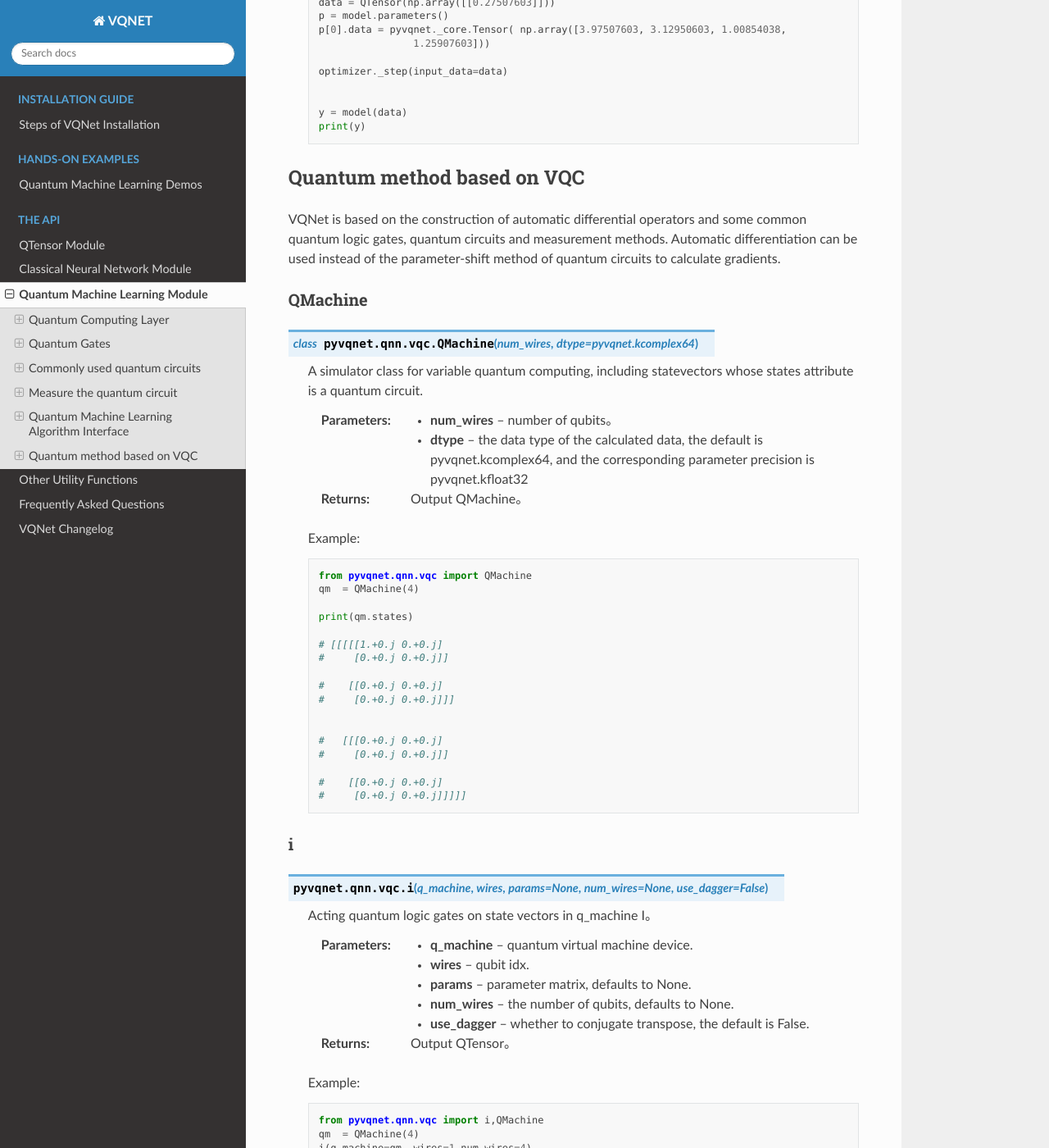
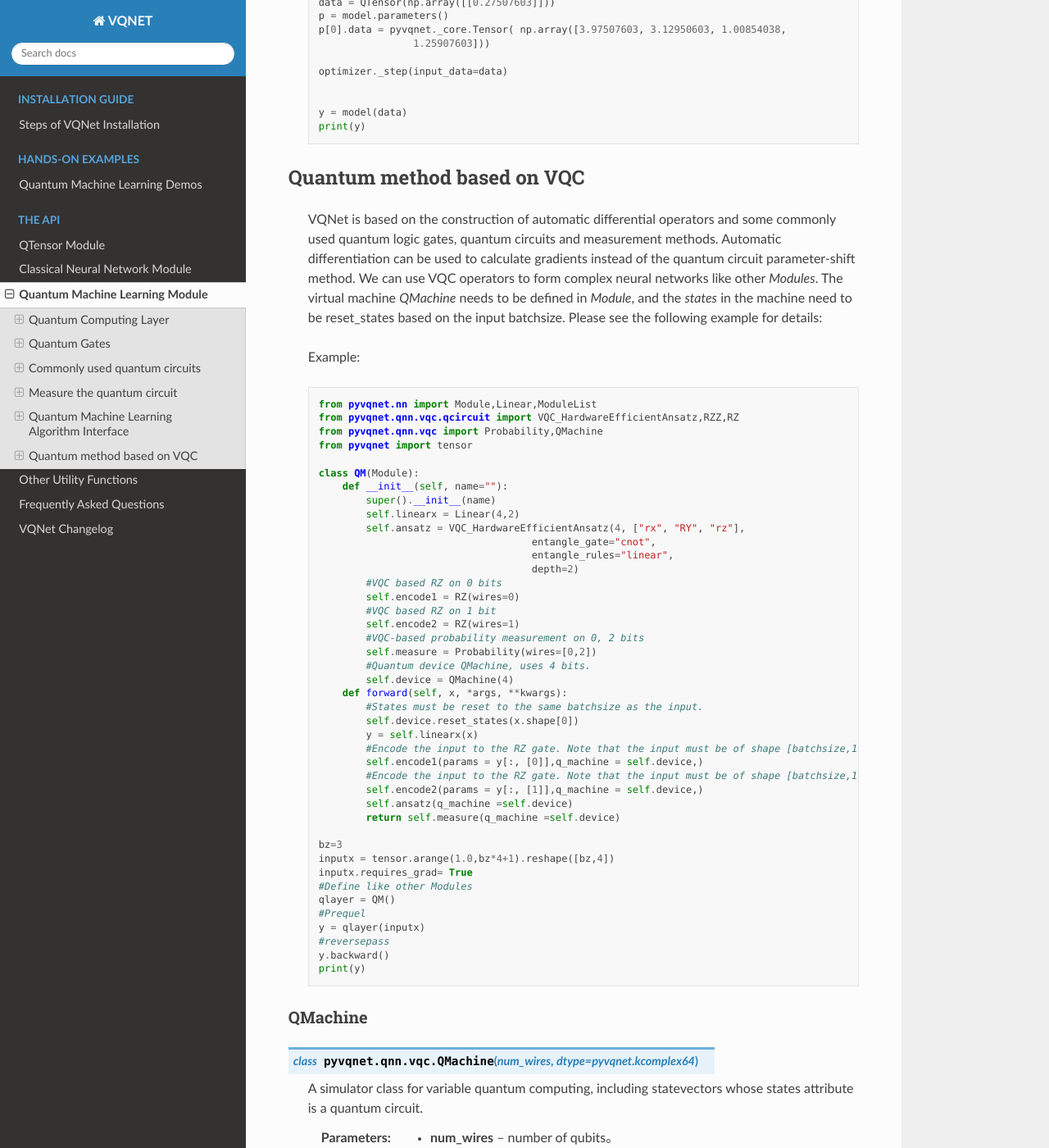
Before and after one commit to OriginQ/VQNET2.0-tutorial-en, a Sphinx documentation site: the page built from source/rst/qnn.rst, in a window 1280 px wide and 1400 px high, scrolled down 50996 px. Shown: the whole window at 82% size. Built offline with Sphinx 7.4.7 and the Read the Docs theme 2.0.0, drawn with Linux system fonts in a browser that asks for light colours; some of the changed text lies outside the part shown.

Commit message:
[feat] add new doc for vqc

```diff
--- a/source/rst/qnn.rst
+++ b/source/rst/qnn.rst
@@ -2448,8 +2448,54 @@
 Quantum method based on VQC
 ----------------------------------
 
-VQNet is based on the construction of automatic differential operators and some common quantum logic gates, quantum circuits and measurement methods.
-Automatic differentiation can be used instead of the parameter-shift method of quantum circuits to calculate gradients.
+    VQNet is based on the construction of automatic differential operators and some commonly used quantum logic gates, quantum circuits and measurement methods. Automatic differentiation can be used to calculate gradients instead of the quantum circuit parameter-shift method.
+    We can use VQC operators to form complex neural networks like other `Modules`. The virtual machine `QMachine` needs to be defined in `Module`, and the `states` in the machine need to be reset_states based on the input batchsize. Please see the following example for details:
+
+    Example::
+
+            from pyvqnet.nn import Module,Linear,ModuleList
+            from pyvqnet.qnn.vqc.qcircuit import VQC_HardwareEfficientAnsatz,RZZ,RZ
+            from pyvqnet.qnn.vqc import Probability,QMachine
+            from pyvqnet import tensor
+
+            class QM(Module):
+                def __init__(self, name=""):
+                    super().__init__(name)
+                    self.linearx = Linear(4,2)
+                    self.ansatz = VQC_HardwareEfficientAnsatz(4, ["rx", "RY", "rz"],
+                                                entangle_gate="cnot",
+                                                entangle_rules="linear",
+                                                depth=2)
+                    #VQC based RZ on 0 bits
+                    self.encode1 = RZ(wires=0)
+                    #VQC based RZ on 1 bit
+                    self.encode2 = RZ(wires=1)
+                    #VQC-based probability measurement on 0, 2 bits
+                    self.measure = Probability(wires=[0,2])
+                    #Quantum device QMachine, uses 4 bits.
+                    self.device = QMachine(4)
+                def forward(self, x, *args, **kwargs):
+                    #States must be reset to the same batchsize as the input.
+                    self.device.reset_states(x.shape[0])
+                    y = self.linearx(x)
+                    #Encode the input to the RZ gate. Note that the input must be of shape [batchsize,1]
+                    self.encode1(params = y[:, [0]],q_machine = self.device,)
+                    #Encode the input to the RZ gate. Note that the input must be of shape [batchsize,1]
+                    self.encode2(params = y[:, [1]],q_machine = self.device,)
+                    self.ansatz(q_machine =self.device)
+                    return self.measure(q_machine =self.device)
+
+            bz=3
+            inputx = tensor.arange(1.0,bz*4+1).reshape([bz,4])
+            inputx.requires_grad= True
+            #Define like other Modules
+            qlayer = QM()
+            #Prequel
+            y = qlayer(inputx)
+            #reversepass
+            y.backward()
+            print(y)
+
 
 QMachine
 ^^^^^^^^^^^^^^^^^^^^^^^^^^^^^
```
